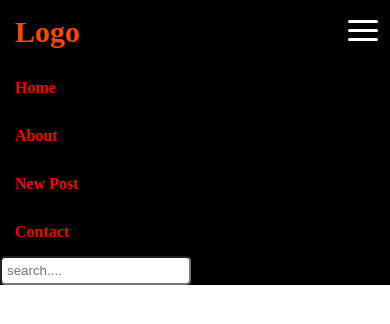
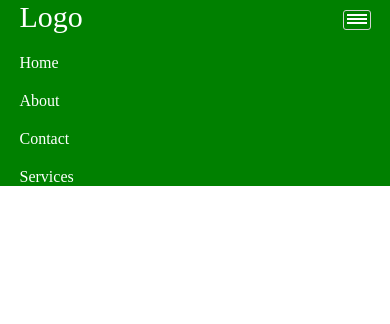
Before and after one commit to NERO-MARINE/My-Javascript-projects-for-beginners, a plain HTML site: page Navbar/index.html in a window 390 px wide. Both pictures are taken after a click on the element 363 px from the left and 29 px from the top of the page. Drawn offline with Linux system fonts and the light colour scheme.

Commit message:
Added new projects

```diff
--- a/Navbar/index.html
+++ b/Navbar/index.html
@@ -2,38 +2,29 @@
 <html lang="en">
 <head>
     <meta charset="UTF-8">
-    <meta http-equiv="X-UA-Compatible" content="IE=edge">
     <meta name="viewport" content="width=device-width, initial-scale=1.0">
+    <title>Responsive Navbar with JS</title>
     <link rel="stylesheet" href="style.css">
-    <title>NavBar</title>
 </head>
 <body>
-    <div class="container">
-        <header>
-            <nav class="navbar">
-                <div class="nav-brand">Logo</div>
-                <div class="toggler">
-                    <span class="bar"></span>
-                    <span class="bar"></span>
-                    <span class="bar"></span>
-                </div>
-                <div class="nav-links">
-                    <ul id="menu">
-                        <li><a href="/">Home</a></li>
-                        <li><a href="/about">About</a></li>
-                        <li><a href="/new-food">New Post</a></li>
-                        <li><a href="/contact">Contact</a></li>
-                    </ul>
-                </div>
-                <div id="searchFood">
-                    <form action="/search" method="POST">
-                        <input type="search" placeholder="search....">
-                   </form>
-                </div>
-            </nav>
-        </header>
+    <div class="hero">
+        <div class="navbar container">
+            <div class="logo">
+                Logo
+            </div>
+            <ul class="navbar_links">
+                <li><a href="#">Home</a></li>
+                <li><a href="#">About</a></li>
+                <li><a href="#">Contact</a></li>
+                <li><a href="#">Services</a></li>
+            </ul>
+            <div class="hambuger">
+                <span></span>
+                <span></span>
+                <span></span>
+            </div>
+        </div>
     </div>
-
     <script src="main.js"></script>
 </body>
 </html>
--- a/Navbar/main.js
+++ b/Navbar/main.js
@@ -1,9 +1,6 @@
-const toggler = document.querySelector('.toggler');
-const navbarlinks = document.querySelector('.nav-links');
-const navbarSearch = document.querySelector('input[type="search"]');
+const hambuger = document.querySelector('.hambuger');
+const navLinks = document.querySelector('.navbar_links');
 
-toggler.addEventListener('click', ()=> {
-    navbarlinks.classList.toggle('active');
-    toggler.classList.toggle('toggler_small_screen');
-    navbarSearch.classList.toggle('active');
-});
+hambuger.addEventListener('click', ()=>{
+    navLinks.classList.toggle('active')
+})
--- a/Navbar/style.css
+++ b/Navbar/style.css
@@ -1,120 +1,83 @@
 *{
-    box-sizing: border-box;
     padding: 0;
     margin: 0;
+    box-sizing: border-box;
 }
 
 .container{
-    max-width: 1600px;
+    width: 90%;
+    max-width: 1200px;
     margin: 0 auto;
-    position: relative;
 }
 
-/* navigation links */
+.hero{
+    background-color: green;
+}
+
 .navbar{
     display: flex;
+    align-items: center;
     justify-content: space-between;
-    align-items: center;
-    background-color: black;
 }
 
-.nav-brand{
+.logo{
+    color: white;
     font-size: 30px;
-    font-weight: bold;
-    margin: 15px;
-    color: orangered;
-    cursor: pointer;
 }
 
-.nav-links ul{
+.navbar_links{
     display: flex;
     list-style: none;
+    gap: 10px;
 }
 
-.nav-links li a{
-    display: block; /*so we can add padding*/
+.navbar_links li a{
+    color: white;
     text-decoration: none;
-    padding: 15px;
-    color: red;
-    font-weight: bolder;
 }
 
-.nav-links li a:hover{
-    color: white;
+.hambuger span{
+    display: block;
+    height: 2px;
+    width: 20px;
+    background-color: white;
+    margin-bottom: 2px;
 }
 
-div#searchFood input[type='search']{
-    padding: 5px;
-    margin-right: 10px;
-    border-radius: 5px;
-}
-
-div#searchFood input[type='search']:focus{
-    outline-color: orange;
-}
-
-.toggler{
-    position: absolute;
-    top: 30%;
-    right: 3%;
+.hambuger{
+    border: 1px solid lightgray;
+    padding: 3px;
+    border-radius: 3px;
+    cursor: pointer;
     display: none;
-    flex-direction: column;
-    justify-content: space-between;
-    width: 30px;
-    height: 21px;
-}
-
-.toggler .bar{
-    height: 3px;
-    width: 100%;
-    background-color: white;
-    border-radius: 10px;
 }
 
 
-/*
-responsive design */
+/* Responsive Navbar */
 
-@media(max-width: 680px){
-    .toggler{
+@media(max-width:600px){
+    .navbar{
+        flex-direction: column;
+        align-items: flex-start;
+        gap: 20px;
+        position: relative;
+    }
+
+    .navbar_links{
+        flex-direction: column;
+        gap: 20px;
+        display: none;
+    }
+
+    .navbar_links.active{
         display: flex;
     }
 
-    .toggler_small_screen{
-        top: 7%;
-    }
-
-    .nav-links{
-        display: none;
-        width: 100%;
-    }
-
-    div#searchFood input[type='search']{
-        display: none;
-    }
-
-    div#searchFood input[type='search'].active{
-        display: flex;
-    }
-    .navbar{
-        flex-direction: column;
-        align-items: flex-start;
-    }
-
-    .nav-links ul{
-        flex-direction: column;
-        width: 100%;
-    }
-
-    .nav-links.active{
-        display: flex;
-        animation-name: openNavbar;
-        animation-duration: 3s;
-    }
-    @keyframes openNavbar {
-        from{opacity: 0}
-        to{opacity: 1}
+    .hambuger{
+        display: block;
+        margin-top: 10px;
+        position: absolute;
+        top: 0;
+        right: 0;
     }
 }
-
-/* navigation links end */
--- /dev/null
+++ b/Text_Validation/style.css
@@ -0,0 +1,46 @@
+*{
+    margin: 0;
+    padding: 0;
+    box-sizing: border-box;
+}
+
+form{
+    background-color: #848484;
+    padding: 20px;
+    position: absolute;
+    top: 50%;
+    left: 50%;
+    transform: translate(-50%, -50%);
+}
+
+.form_field{
+    padding: 30px;
+    background-color: white;
+    border: 1px solid black;
+    display: flex;
+    gap: 10px;
+    align-items: center;
+}
+
+.tick{
+    color: green;
+    opacity: 0;
+    transition: all 1s ease-in-out;
+}
+
+.error{
+    color: red;
+}
+
+.valid .tick{
+    opacity: 1;
+}
+
+#email{
+    transition: all 1s ease-in-out;
+}
+
+.valid #email{
+    border: 1px solid green;
+    outline: 1px solid green;
+}
--- /dev/null
+++ b/curtain_nav/style.css
@@ -0,0 +1,90 @@
+*{
+    margin: 0;
+    padding: 0;
+    box-sizing: border-box;
+}
+
+.container{
+    width: 80%;
+    max-width: 1200px;
+    margin: 0 auto;
+}
+
+.menu{
+    background-color: #333;
+    color: white;
+}
+
+.header{
+    display: flex;
+    justify-content: space-between;
+    align-items: center;
+    padding: 20px;
+}
+
+.hambuger span{
+    display: block;
+    width: 30px;
+    height: 2px;
+    margin-bottom: 5px;
+    background-color: white;
+    transition: all 0.5s ease;
+}
+
+.hambuger{
+    z-index: 1;
+    cursor: pointer;
+}
+
+.Navbar{
+    position: absolute;
+    top: 0;
+    left: -200px;
+    height: 100%;
+    width: 200px;
+    background-color: #222;
+    transition: left 0.5s ease-in-out;
+}
+
+.Navbar ul{
+    display: flex;
+    flex-direction: column;
+    gap: 20px;
+    list-style: none;
+    padding: 80px 20px 20px; /*top 80px, left&right 20px, bottom 20px*/
+    z-index: 0;
+}
+
+.Navbar ul li a{
+    color: white;
+    font-size: 20px;
+    text-decoration: none;
+}
+
+section{
+    background-color: #222;
+    color: white;
+}
+
+section .text{
+    padding: 140px 40px 40px;
+}
+
+.Navbar.active{
+    left: 0;
+}
+
+/* animating the hambuger*/
+.hambuger.active span:first-child{
+    transform: rotate(45deg) translateY(10px);
+}
+
+.hambuger.active span:nth-child(2){
+    opacity: 0;
+    width: 0;
+}
+
+
+.hambuger.active span:nth-child(3){
+    transform: rotate(-45deg) translateY(-10px);
+}
--- /dev/null
+++ b/tabs_with_css/style.css
@@ -0,0 +1,48 @@
+*{
+    padding: 0;
+    margin: 0;
+    box-sizing: border-box;
+}
+
+.tabs_container{
+    width: 60%;
+    margin: 100px auto;
+    border: 1px solid lightgray;
+    display: flex;
+    flex-direction: column;
+    gap: 20px;
+    padding: 15px;
+}
+
+.buttons{
+    display: flex;
+    flex-direction: row;
+    justify-content: space-between;
+    gap: 10px;
+    border-bottom: 1px solid lightgray;
+}
+
+.buttons a{
+    text-decoration: none;
+    color: gray;
+    margin-bottom: 10px;
+    padding: 10px;
+}
+
+.buttons a:active{
+    background-color: darkgreen;
+    color: white;
+}
+
+.tab h3{
+    color: darkgreen;
+    margin-bottom: 15px;
+}
+
+.tab{
+    display: none;
+}
+
+.tab:target{
+    display: block;
+}
--- /dev/null
+++ b/words_animation/style.css
@@ -0,0 +1,76 @@
+*{
+    padding: 0;
+    margin: 0;
+    box-sizing: border-box;
+}
+
+body{
+    background: black;
+    color: white;
+    text-align: center;
+}
+
+h1{
+    margin: 30px 0;
+}
+
+section{
+    display: flex;
+    justify-content: center;
+    gap: 20px;
+}
+
+section > div{
+    font-size: 30px;
+    height: 50px;
+    line-height: 50px;
+    overflow: hidden;
+}
+
+.words span{
+    display: block;
+}
+
+.words{
+    position: relative;
+    animation: myWords 5s infinite;
+}
+
+@keyframes myWords{
+    0% {top: 0;}
+    10% {top: 0;}
+    20% {top: -50px;}
+    30% {top: -50px;}
+    40% {top: -100px;}
+    50% {top: -100px;}
+    60% {top: -150px;}
+    70% {top: -150px;}
+    80% {top: -200px;}
+    90% {top: -200px;}
+    100% {top: -250px;}
+    110% {top: -250px;}
+}
+
+.words span:nth-child(1){
+    color: red;
+}
+
+.words span:nth-child(2){
+    color: yellow;
+}
+
+.words span:nth-child(3){
+    color: lightgreen;
+}
+
+.words span:nth-child(4){
+    color: orange;
+}
+
+.words span:nth-child(5){
+    color: lightcoral;
+}
+
+.words span:nth-child(6){
+    color: blue;
+}
```
Also changed, not shown: Text_Validation/index.html (added, +20 -0 lines), Text_Validation/main.js (added, +30 -0 lines), curtain_nav/index.html (added, +43 -0 lines), curtain_nav/main.js (added, +8 -0 lines), tabs_with_css/index.html (added, +41 -0 lines), words_animation/index.html (added, +26 -0 lines).
